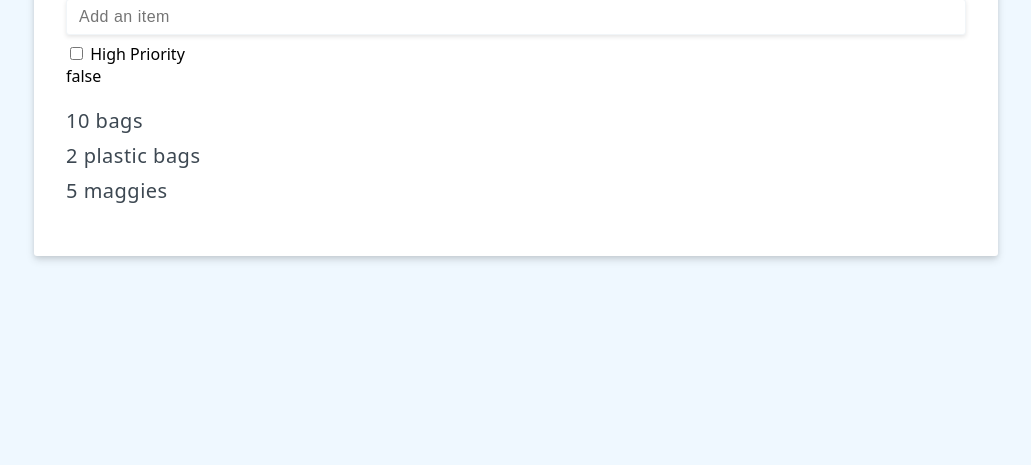
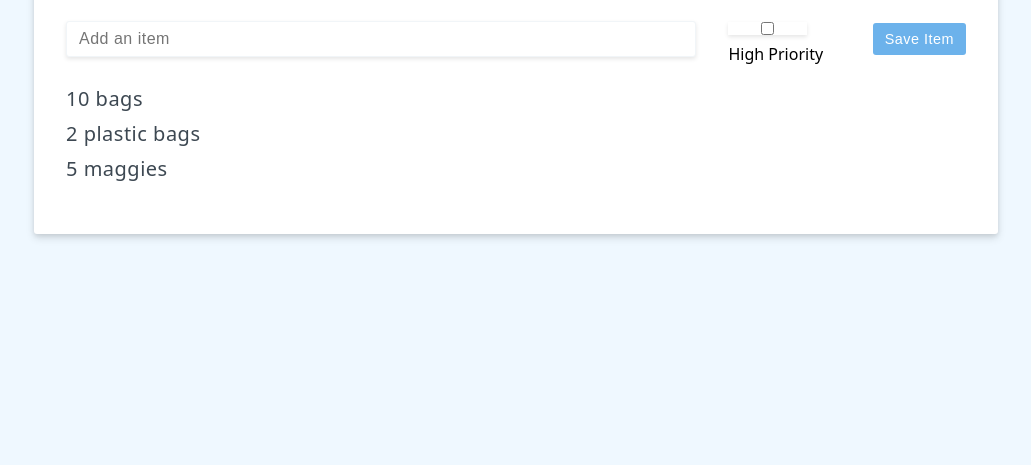
Before and after one commit to iskandar93/vuejs-cdn, a plain HTML site: page index.html in a window 1280 px wide. Shown: the part 335-800 px from the top of the page, without its empty margins (124-1155 px from the left). Drawn offline with nearby package versions, Linux system fonts and the light colour scheme.

Commit message:
add: user event

```diff
--- a/index.html
+++ b/index.html
@@ -17,7 +17,17 @@
             <!-- Using Or Condition -->
             <h1>{{ header || 'Welcome' }}</h1>
 
-            <input v-model.number="newItem" type="text" placeholder="Add an item">
+            <div class="add-item-form">
+
+                <input v-on:keyup.enter="items.push({ id:items.length+1, label:newItem })" v-model="newItem" type="text" placeholder="Add an item">
+                <!-- Checkbox -->
+                <label>
+                    <input type="checkbox" v-model="newItemHighPriority"> High Priority
+                </label>
+                <button v-on:click="items.push({ id:items.length+1, label:newItem })" class="btn btn-primary">Save Item</button>
+
+            </div>
+
 
             <!-- Radio btn -->
             <!-- <label><input type="radio" v-model="newItemPriority" value="low">Low</label> -->
@@ -32,14 +42,7 @@
                     <option value="high">High</option>
                 </select>
             </label> -->
-
-            <!-- Checkbox -->
-            <label>
-                <input type="checkbox" v-model="newItemHighPriority"> High Priority
-            </label>
-
-            <br>
-            {{ newItem }} {{ newItemHighPriority }}
+            <!-- {{ newItem }} {{ newItemHighPriority }} -->
 
             <!-- <label><input type="checkbox" v-model="iceCreamFlavours" value="vanilla">Vanilla</label>
             <label><input type="checkbox" v-model="iceCreamFlavours" value="chocolate">Chocolate</label>
```
